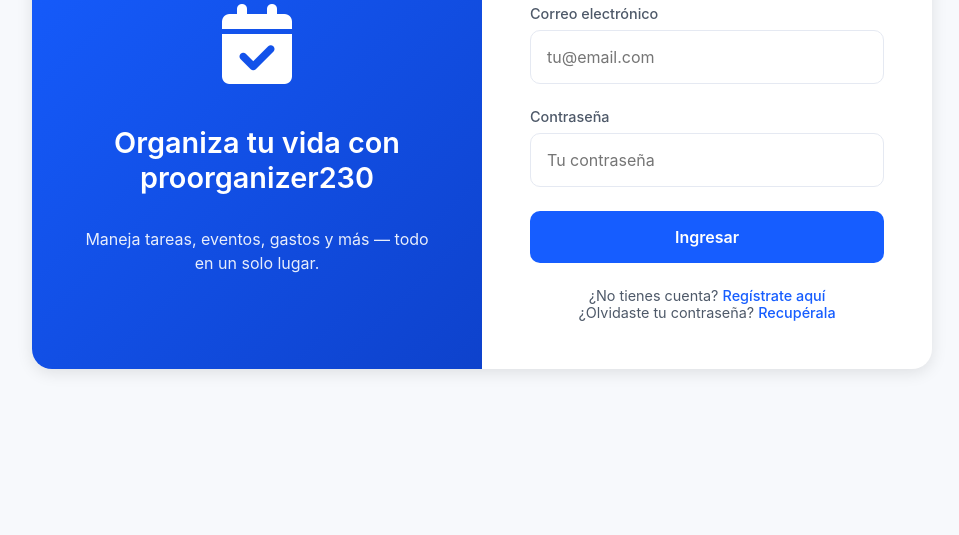
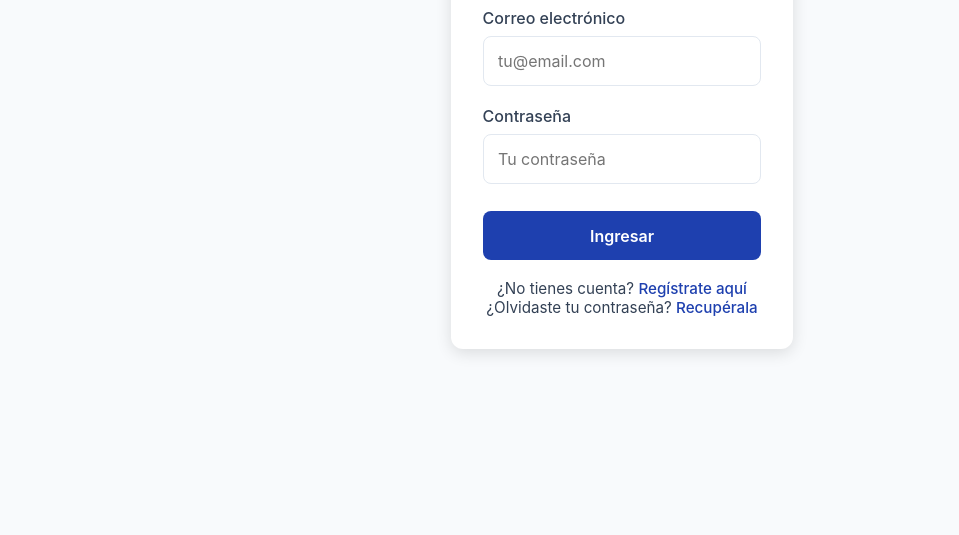
Before and after one commit to secureassetsholding-rgb/proorganizer230, a plain HTML site: page login.html in a window 1280 px wide. Shown: the part 265-800 px from the top of the page, without its empty margins (158-1117 px from the left). Drawn offline with Linux system fonts and the light colour scheme; files that its build step writes are made by us from their sources.

Commit message:
Update login.html

```diff
--- a/login.html
+++ b/login.html
@@ -4,173 +4,28 @@
   <meta charset="UTF-8">
   <meta name="viewport" content="width=device-width, initial-scale=1.0">
   <title>proorganizer230 | Iniciar Sesión</title>
+  <!-- Favicon -->
   <link rel="icon" href="favicon.ico" type="image/x-icon">
+  <link rel="apple-touch-icon" sizes="180x180" href="apple-touch-icon.png">
+  <link rel="icon" type="image/png" sizes="32x32" href="favicon-32x32.png">
+  <link rel="icon" type="image/png" sizes="16x16" href="favicon-16x16.png">
+  <link rel="manifest" href="site.webmanifest">
+  <meta name="theme-color" content="#1e40af">
+  <!-- Iconos -->
   <link rel="stylesheet" href="https://cdnjs.cloudflare.com/ajax/libs/font-awesome/6.5.2/css/all.min.css">
+  <!-- Estilos -->
+  <link rel="stylesheet" href="styles.css">
+  <!-- Firebase -->
   <script src="https://www.gstatic.com/firebasejs/9.22.0/firebase-app-compat.js"></script>
   <script src="https://www.gstatic.com/firebasejs/9.22.0/firebase-auth-compat.js"></script>
   <script src="firebase-config.js"></script>
-  <style>
-    /* Reutilizamos el sistema de diseño */
-    :root {
-      --primary: #165DFF;
-      --neutral-light: #F7F9FC;
-      --neutral-gray: #E5E9F2;
-      --neutral-dark: #1D2129;
-      --neutral-text: #4E5969;
-      --shadow-md: 0 4px 16px rgba(0,0,0,0.1);
-    }
-
-    * {
-      margin: 0;
-      padding: 0;
-      box-sizing: border-box;
-      font-family: 'Inter', system-ui, sans-serif;
-    }
-
-    body {
-      background-color: var(--neutral-light);
-      min-height: 100vh;
-      display: flex;
-      align-items: center;
-      justify-content: center;
-      padding: 1.5rem;
-    }
-
-    .login-container {
-      display: grid;
-      grid-template-columns: 1fr 1fr;
-      max-width: 900px;
-      width: 100%;
-      background-color: white;
-      border-radius: 20px;
-      box-shadow: var(--shadow-md);
-      overflow: hidden;
-    }
-
-    /* Sección izquierda (decorativa) */
-    .login-hero {
-      background: linear-gradient(135deg, var(--primary), #0E42CC);
-      color: white;
-      padding: 3rem;
-      display: flex;
-      flex-direction: column;
-      align-items: center;
-      justify-content: center;
-      text-align: center;
-      gap: 2rem;
-    }
-
-    .hero-icon {
-      font-size: 5rem;
-    }
-
-    .hero-title {
-      font-size: 1.8rem;
-      font-weight: 600;
-    }
-
-    .hero-desc {
-      opacity: 0.9;
-      line-height: 1.5;
-    }
-
-    /* Sección derecha (formulario) */
-    .login-form {
-      padding: 3rem;
-      display: flex;
-      flex-direction: column;
-      gap: 1.5rem;
-    }
-
-    .form-title {
-      font-size: 1.6rem;
-      font-weight: 600;
-      color: var(--neutral-dark);
-    }
-
-    .form-group {
-      display: flex;
-      flex-direction: column;
-      gap: 0.5rem;
-    }
-
-    .form-group label {
-      color: var(--neutral-text);
-      font-size: 0.9rem;
-      font-weight: 500;
-    }
-
-    .form-input {
-      padding: 1rem;
-      border: 1px solid var(--neutral-gray);
-      border-radius: 10px;
-      font-size: 1rem;
-      outline: none;
-      transition: border-color 0.3s;
-    }
-
-    .form-input:focus {
-      border-color: var(--primary);
-    }
-
-    .form-btn {
-      background-color: var(--primary);
-      color: white;
-      border: none;
-      padding: 1rem;
-      border-radius: 10px;
-      font-size: 1rem;
-      font-weight: 600;
-      cursor: pointer;
-      transition: background-color 0.3s;
-    }
-
-    .form-btn:hover {
-      background-color: #0E42CC;
-    }
-
-    .form-link {
-      text-align: center;
-      color: var(--neutral-text);
-      font-size: 0.9rem;
-    }
-
-    .form-link a {
-      color: var(--primary);
-      text-decoration: none;
-      font-weight: 500;
-    }
-
-    .form-link a:hover {
-      text-decoration: underline;
-    }
-
-    /* Responsivo (móviles) */
-    @media (max-width: 768px) {
-      .login-container {
-        grid-template-columns: 1fr;
-      }
-
-      .login-hero {
-        display: none;
-      }
-    }
-  </style>
 </head>
 <body>
-  <div class="login-container">
-    <!-- Sección decorativa -->
-    <div class="login-hero">
-      <div class="hero-icon">
-        <i class="fa-solid fa-calendar-check"></i>
-      </div>
-      <h2 class="hero-title">Organiza tu vida con proorganizer230</h2>
-      <p class="hero-desc">Maneja tareas, eventos, gastos y más — todo en un solo lugar.</p>
-    </div>
-
-    <!-- Formulario de login -->
-    <form class="login-form" onsubmit="event.preventDefault(); login()">
-      <h2 class="form-title">Iniciar Sesión</h2>
+  <main class="main-content" style="display: flex; align-items: center; justify-content: center;">
+    <form class="auth-form" onsubmit="event.preventDefault(); login()">
+      <h2 class="form-title">
+        <i class="fa-solid fa-lock"></i> Iniciar Sesión
+      </h2>
 
       <div class="form-group">
         <label for="email">Correo electrónico</label>
@@ -190,20 +45,27 @@
         ¿Olvidaste tu contraseña? <a href="reset-password.html">Recupérala</a>
       </div>
     </form>
-  </div>
+  </main>
 
   <script>
     // Iniciar sesión
     function login() {
-      const email = document.getElementById("email").value;
-      const password = document.getElementById("password").value;
+      const email = document.getElementById('email').value;
+      const password = document.getElementById('password').value;
+
+      if (!email || !password) {
+        alert('Completa todos los campos');
+        return;
+      }
 
       auth.signInWithEmailAndPassword(email, password)
-        .then(() => window.location.href = "dashboard.html")
+        .then(() => {
+          window.location.href = 'index.html';
+        })
         .catch(err => {
-          let msg = "Error al iniciar sesión: ";
-          if (err.code === "auth/user-not-found") msg += "Usuario no existe";
-          else if (err.code === "auth/wrong-password") msg += "Contraseña incorrecta";
+          let msg = 'Error al iniciar sesión: ';
+          if (err.code === 'auth/user-not-found') msg += 'Usuario no existe';
+          else if (err.code === 'auth/wrong-password') msg += 'Contraseña incorrecta';
           else msg += err.message;
           alert(msg);
         });
@@ -211,7 +73,7 @@
 
     // Redirigir si ya está logueado
     auth.onAuthStateChanged(user => {
-      if (user) window.location.href = "dashboard.html";
+      if (user) window.location.href = 'index.html';
     });
   </script>
 </body>
```
